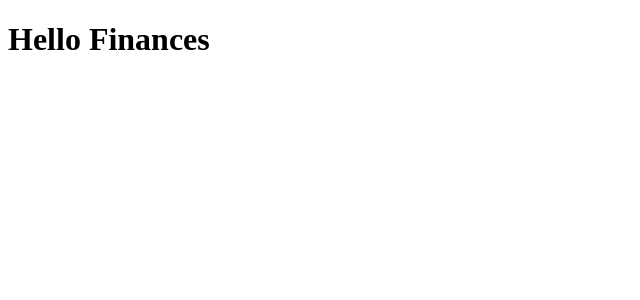
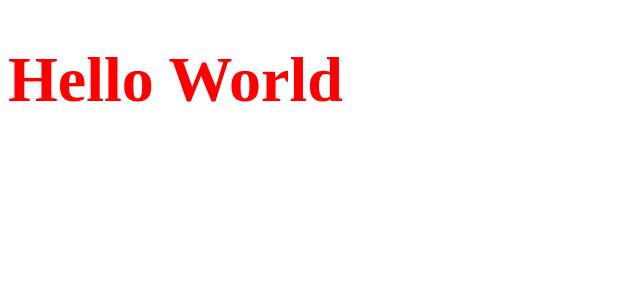
Before and after one commit to henriquedantass/finances-react, a React (Create React App) app: page / in a window 1280 px wide. Shown: the top 300 px of the page, without its empty margins (0-640 px from the left). Built offline with nearby package versions, Linux system fonts and the light colour scheme.

Commit message:
adicionando styled-components

```diff
--- a/package.json
+++ b/package.json
@@ -6,6 +6,7 @@
     "react": "^17.0.1",
     "react-dom": "^17.0.1",
     "react-scripts": "4.0.3",
+    "styled-components": "^5.2.1",
     "web-vitals": "^1.0.1"
   },
   "devDependencies": {
@@ -16,6 +17,7 @@
     "@types/node": "^12.0.0",
     "@types/react": "^17.0.0",
     "@types/react-dom": "^17.0.0",
+    "@types/styled-components": "^5.1.9",
     "typescript": "^4.1.2"
   },
   "scripts": {
--- a/src/App.tsx
+++ b/src/App.tsx
@@ -1,7 +1,16 @@
+import styled from 'styled-components';
+
+const Title = styled.h1`
+  font-size:64px;
+  color: red;
+
+`
+
+
 export function App() {
   return (
     <div className="App">
-      <h1>Hello Finances</h1>
+      <Title>Hello World</Title>
     </div>
   );
 }
```
Also changed, not shown: 2 other files (tests, documents, lock files or other folders).
